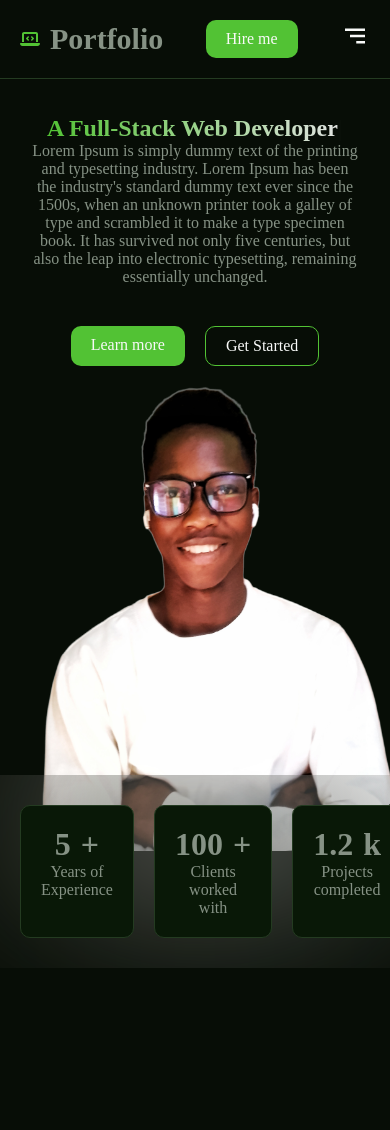
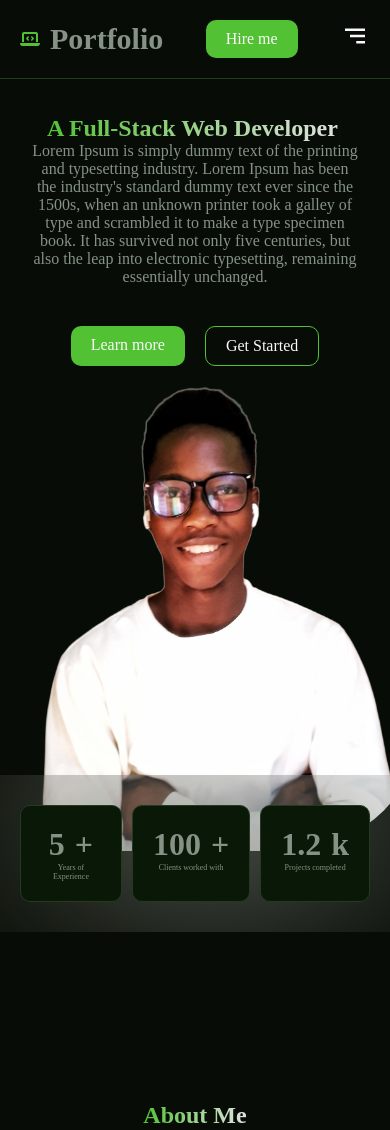
Before and after one commit to VictoryOseiwe/newPortfolio, a React (Vite) app: page / in a window 390 px wide. Shown: the top 1130 px of the page. Built offline with nearby package versions, Linux system fonts and the light colour scheme.

Commit message:
achievement card on optimization

```diff
--- a/src/commons/Achievement/Achievement.css
+++ b/src/commons/Achievement/Achievement.css
@@ -6,7 +6,7 @@
 }
 
 @media (max-width: 1000px) {
-  /* .achievement-container {
-    grid-template-columns: repeat(1, 1fr);
-  } */
+  .achievement-container {
+    gap: 10px;
+  }
 }
--- a/src/commons/Achievement/achievementCard/Card.css
+++ b/src/commons/Achievement/achievementCard/Card.css
@@ -11,3 +11,9 @@
   transition: var(--transition);
   color: var(--foreground);
 }
+
+@media (max-width: 800px) {
+  .card > p {
+    font-size: 8px;
+  }
+}
```
